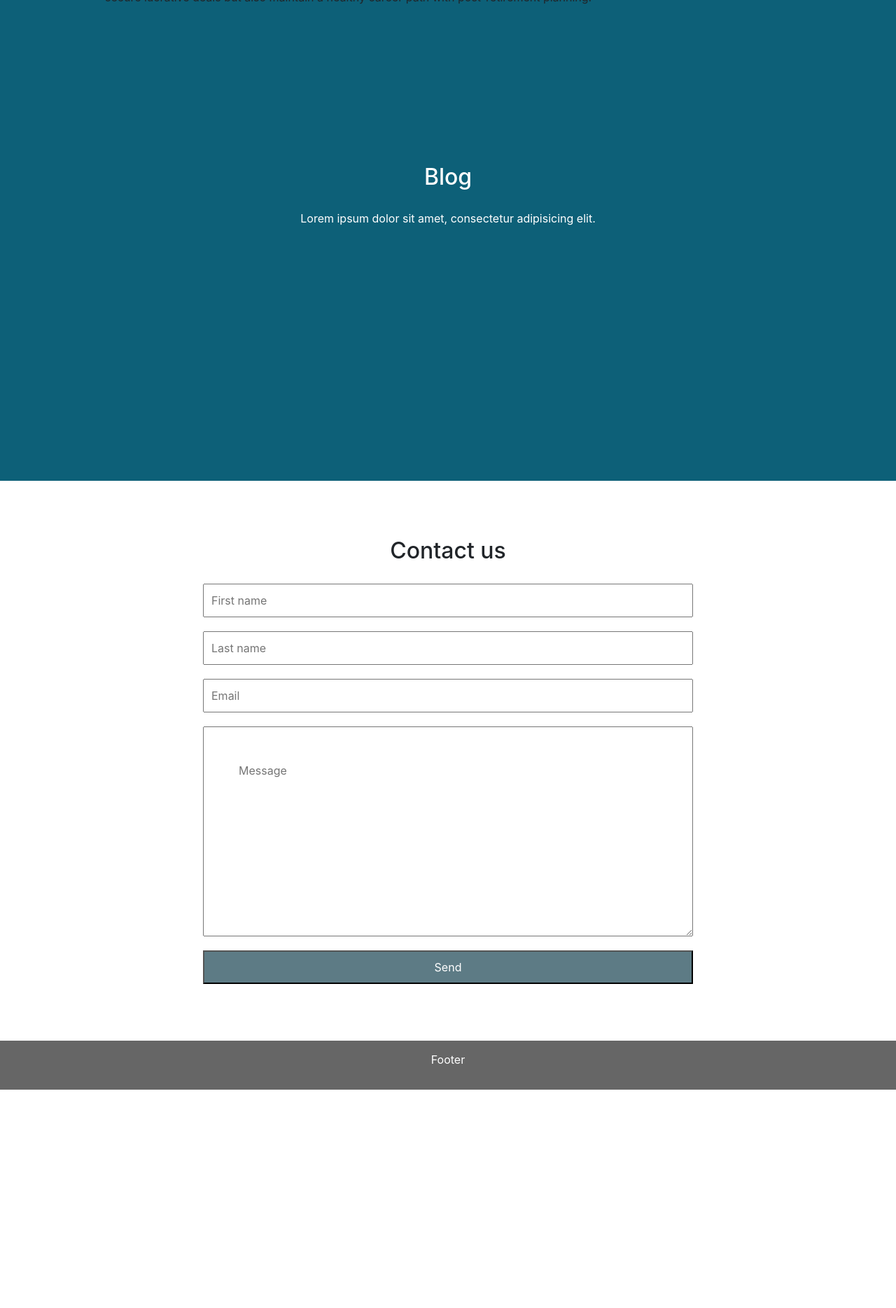
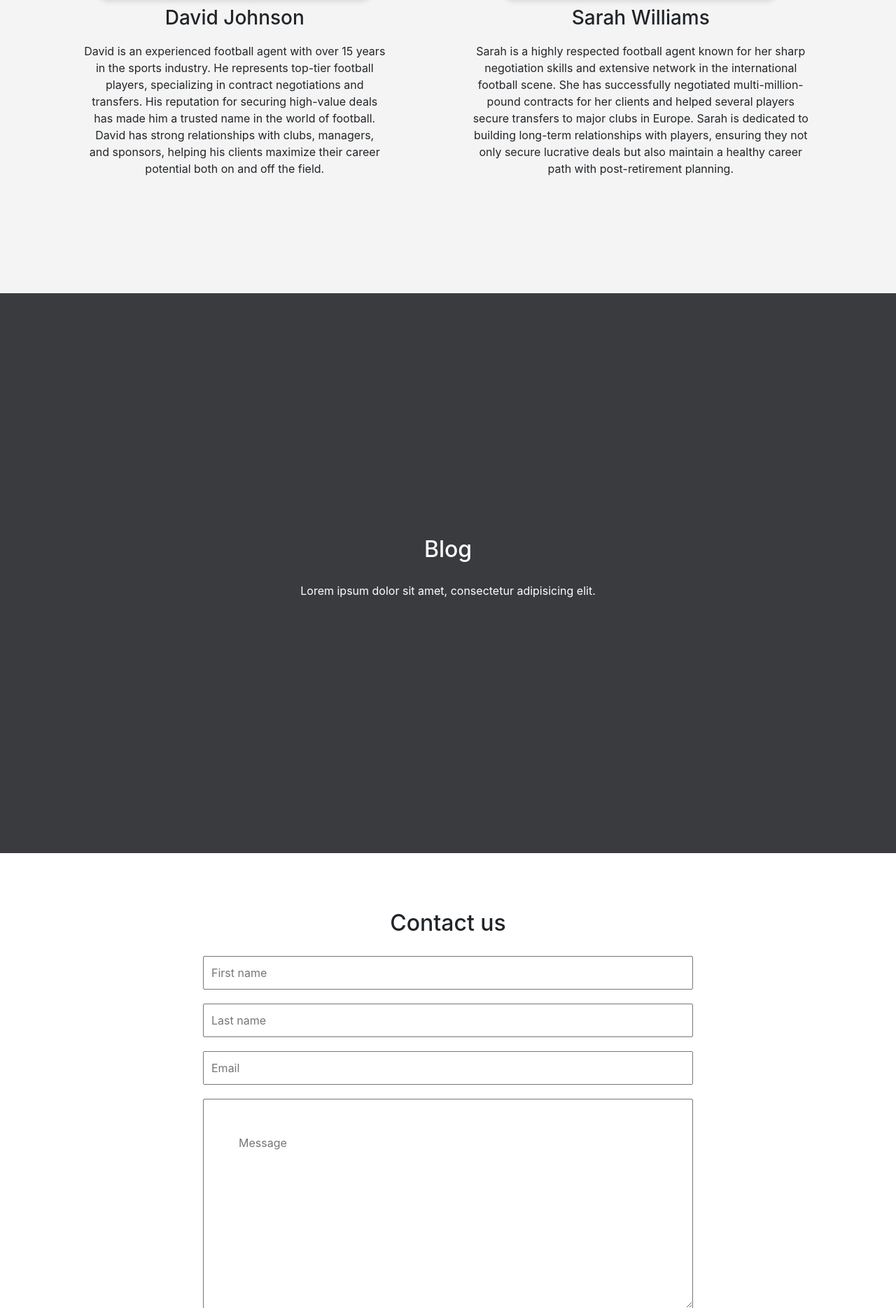
Before and after one commit to Kevinolm10/DDS-Management, a Django app: page / in a window 1280 px wide. Shown: the part 913-2782 px from the top of the page at 70% size. Before the commit the page ends 2470 px from the top, so only its background shows below. Run offline with Django 5.2, Linux system fonts and the light colour scheme; some libraries are stand-ins or nearby versions.

Commit message:
Style the about and agent section

```diff
--- a/dds/static/css/style.css
+++ b/dds/static/css/style.css
@@ -75,14 +78,49 @@ section {
     padding: 50px;
 }
 
+/* About Section */
 #about {
-    height: 100vh;
-    background-color: white;
+    display: flex;
+    padding: 50px 20px;
+    background-color: #f4f4f4;
+}
+
+.heading {
+    text-align: center;
+    margin-top: 50px;
+}
+
+.agents-container {
+    display: flex;
+    justify-content: center;
+    gap: 20px;
+    flex-direction: row;
+}
+
+section img {
+    width: 400px;
+    height: 500px;
+    border-radius: 5%;
+    box-shadow: 0px 4px 6px rgba(0, 0, 0, 0.1);
+}
+
+.agent-info {
+    display: flex;
+    flex-direction: column;
+    gap: 10px;
+    align-items: center;
+}
+
+.agent-info {
+    display: flex;
+    flex-direction: column;
+    gap: 10px;
+    align-items: center;
 }
 
 #blog {
     height: 100vh;
-    background-color: var(--tertiary-color);
+    background-color: var(--secondary-color);
     color: white;
 }
 
@@ -167,28 +225,45 @@ form {
     50%,
     80%,
     100% {
-        transform: translateY(0);
+        transform: translateY(0) rotate(-45deg);
     }
 
     40% {
-        transform: translateY(-10px);
+        transform: translateY(-8px) rotate(-45deg);
     }
 
     60% {
-        transform: translateY(-5px);
+        transform: translateY(-4px) rotate(-45deg);
     }
 }
 
+/* Footer styling */
 footer {
-    bottom: 0;
-    left: 0;
+    display: flex;
     width: 100%;
+    justify-content: center;
+    background-color: rgba(93, 123, 133, 0.9);
+    box-shadow: 0px 4px 6px rgba(0, 0, 0, 0.1);
+    color: white;
+    padding: 30px 0;
+    z-index: 1000;
+}
+
+footer ul {
     display: flex;
     justify-content: center;
-    align-items: center;
-    background: rgba(0, 0, 0, 0.6);
+    list-style: none;
+    padding: 0;
+    margin: 0;
+}
+
+/* Social media icons */
+footer a {
     color: white;
-    gap: 20px;
-    padding: 15px 0;
-    z-index: 1000;
+    font-size: 20px;
+    margin: 0 15px;
 }
+
+footer a:hover {
+    color: var(--tertiary-color);
+}
```
Also changed, not shown: other parts of dds/static/css/style.css (+36 -13 lines).
